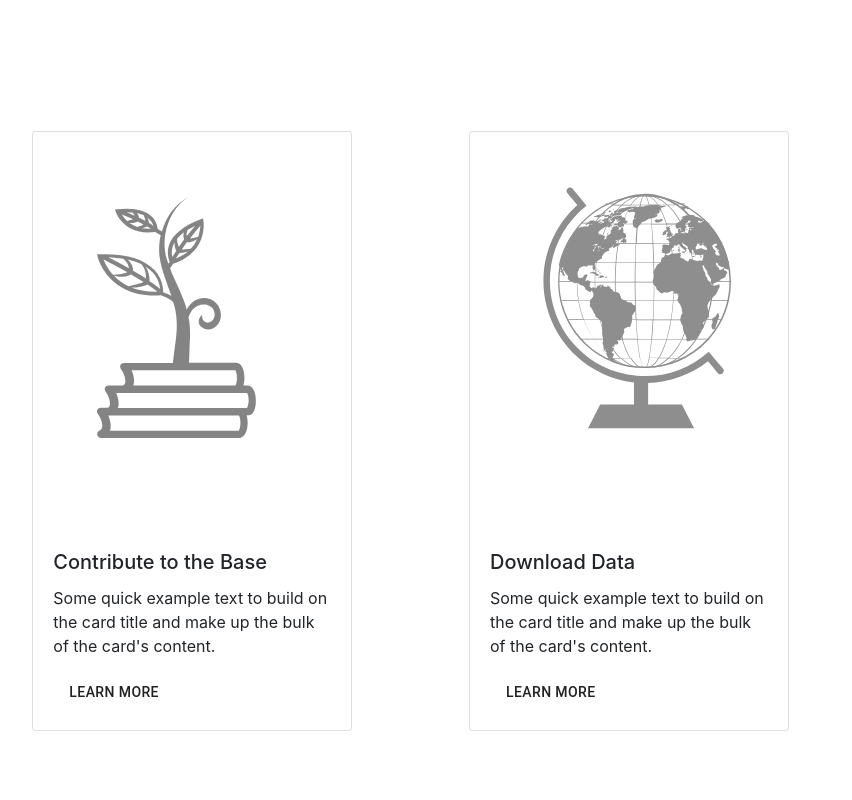
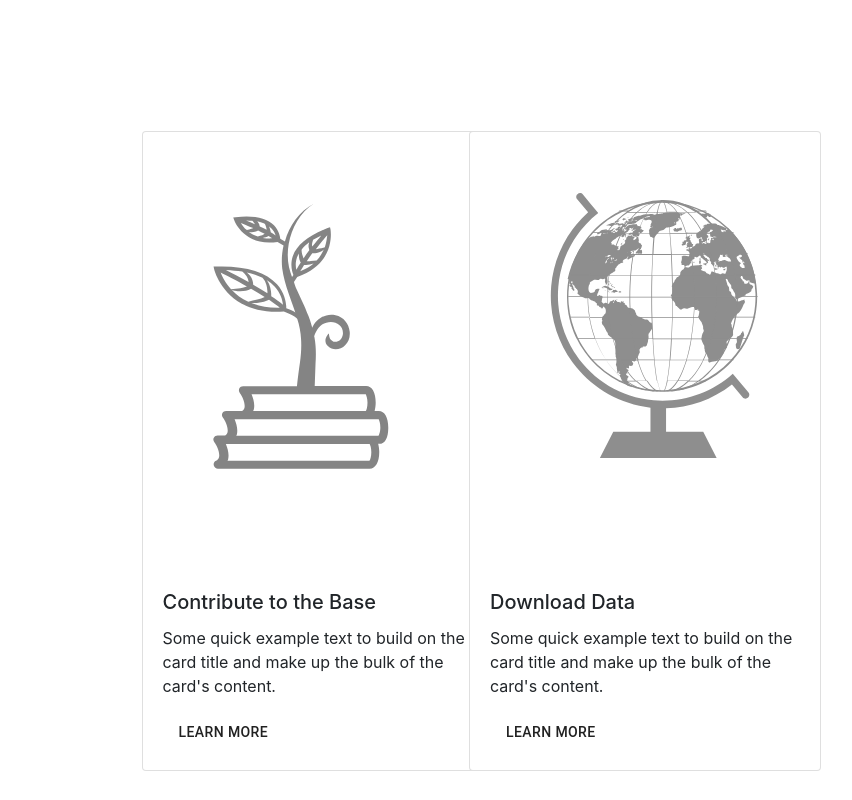
Before and after one commit to AUBGTheHUB/Eureka-Web, a React app: page / in a window 1280 px wide. Shown: the part 1220-2020 px from the top of the page, without its empty margins (186-1038 px from the left). Built offline with nearby package versions, Linux system fonts and the light colour scheme.

Commit message:
change components on index page and format them

```diff
--- a/src/components/ContributeDownload.js
+++ b/src/components/ContributeDownload.js
@@ -5,10 +5,10 @@ import Button from '@material-ui/core/Button';
 export default function ContributeDownload() {
     return (
         <div className="row">
-            <div className="col-md-2 col-xs-2 col-sm-2">
+            <div className="col-md-3 col-xs-3 col-sm-3">
             </div>
-            <div className="col-md-4 col-xs-4 col-sm-4 justify-content-between">
-                <Card style={{ width: '20rem' }}>
+            <div className="col-md-3 col-xs-3 col-sm-3 justify-content-between">
+                <Card style={{ width: '22rem' }}>
                     <Card.Img variant="top" src="/src/visuals/knowledge_icon11.svg" />
                     <Card.Body>
                         <Card.Title>Contribute to the Base</Card.Title>
@@ -21,7 +21,7 @@ export default function ContributeDownload() {
                 </Card>
             </div>
             <div className="col-md-4 col-xs-4 col-sm-4">
-                <Card style={{ width: '20rem' }}>
+                <Card style={{ width: '22rem' }}>
                     <Card.Img variant="top" src="/src/visuals/globe_iconn.svg" />
                     <Card.Body>
                         <Card.Title>Download Data</Card.Title>
--- a/src/components/Footer.js
+++ b/src/components/Footer.js
@@ -62,7 +62,7 @@ function Footer() {
                     <div class="col-sm-4 col-md-4 col-lg-4"></div>
                     <div class="col-md-4 col-sm-4 col-xs-4">
                         <p class="copyright-text" >Copyright &copy; 2020 All Rights Reserved by
-         <a href="#">TheHubAUBG</a>.
+         <a href="#"> TheHubAUBG</a>.
             </p>
                     </div>
 
--- a/src/styles.css
+++ b/src/styles.css
@@ -61,7 +61,7 @@
   padding: 60px 0px;
   position: relative;
 }
-/* STYLES SPECIFIC TO FOOTER  */
+/* Footer styles  */
 .footer {
   width: 100%;
   position: absolute;
@@ -124,7 +124,9 @@
 {
   text-align: center;
   bottom: 0;
+
 }
+/* Responsive design */
 @media only screen and (min-width: 1280px) {
   .contain {
     width: 1200px;
```
